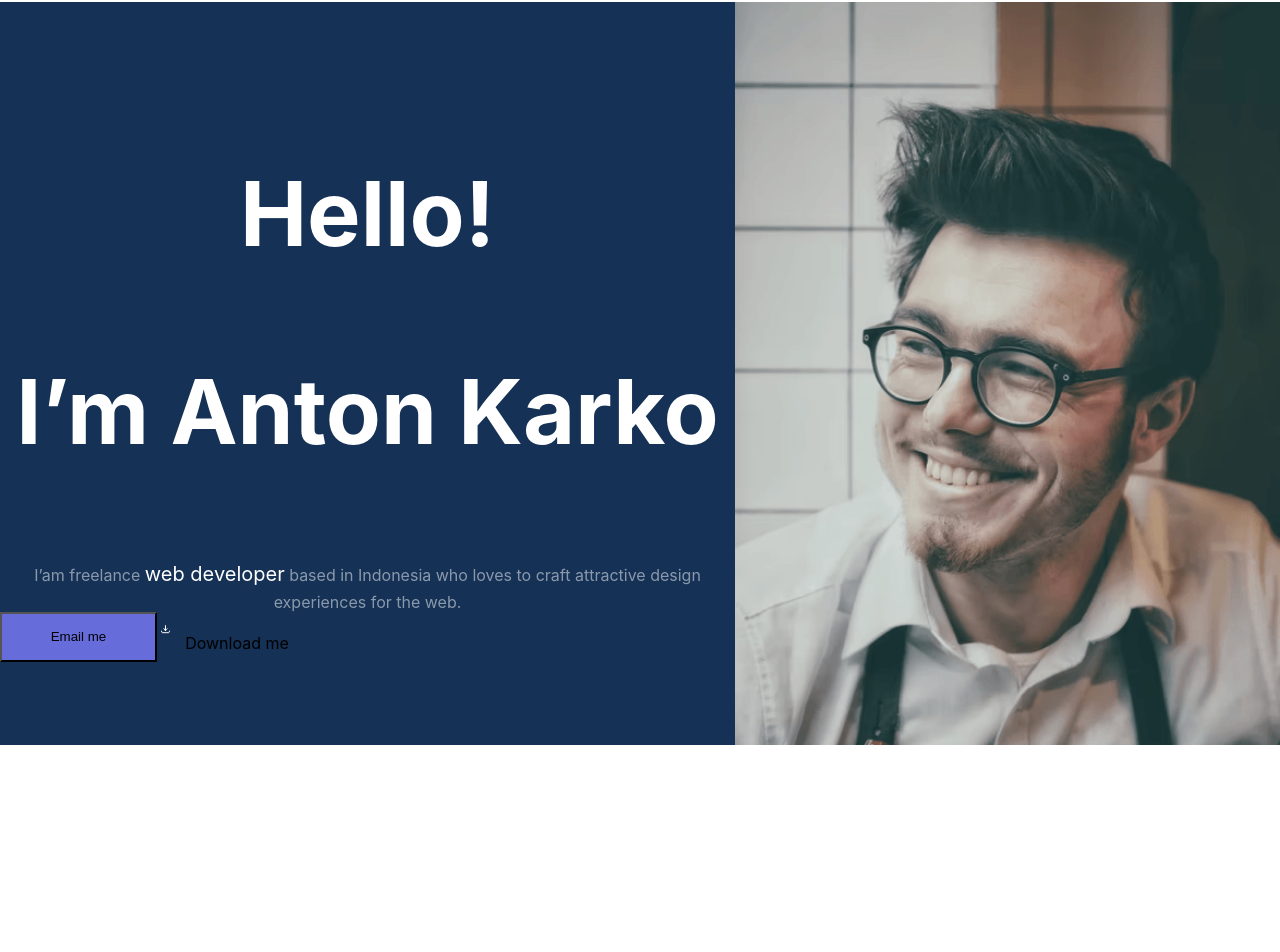
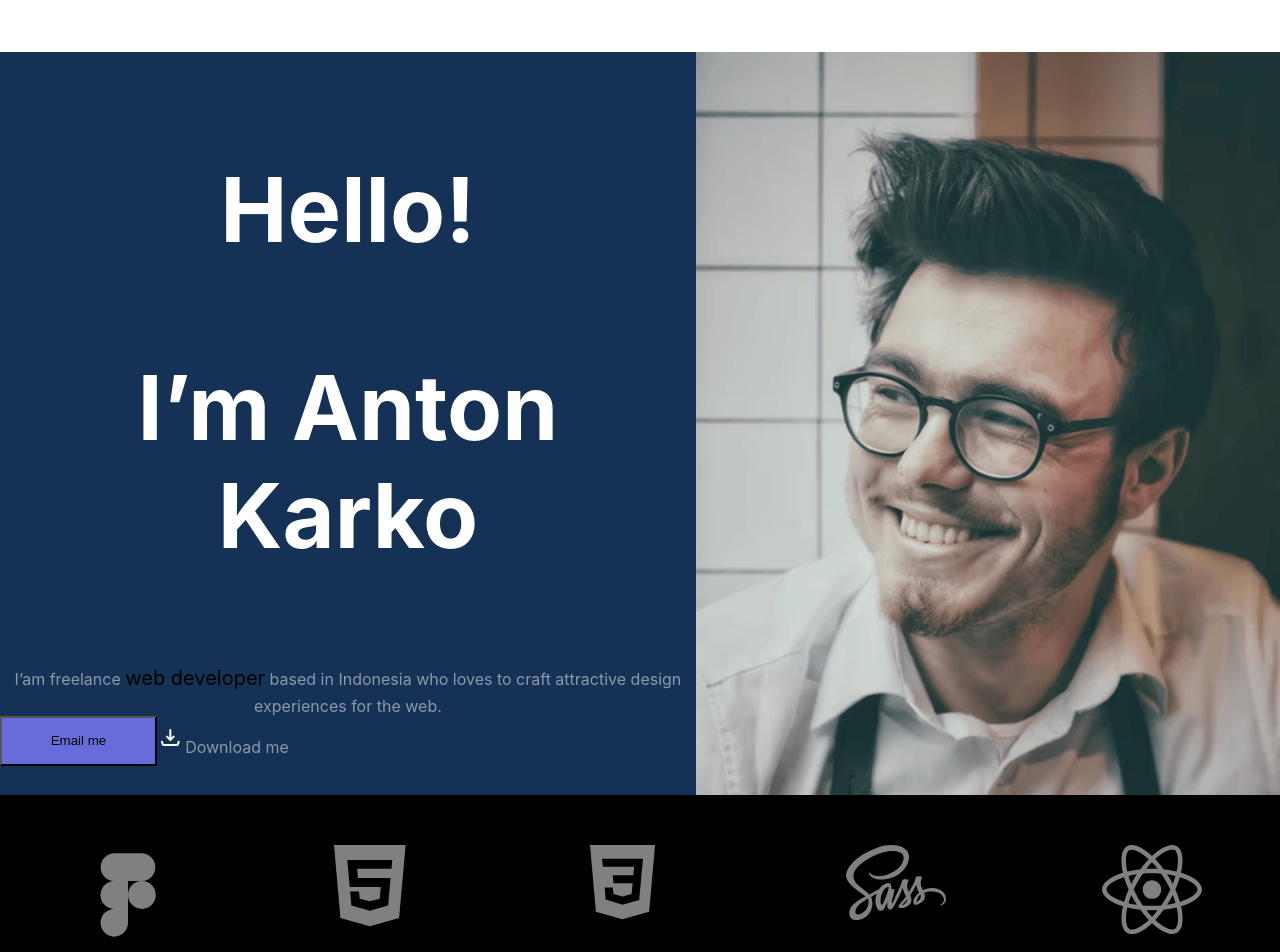
Before and after one commit to KOSHAK2008/Portfolio, a React (Vite) app: page / in a window 1280 px wide. Shown: the part 52-1004 px from the top of the page. Before the commit the page ends 800 px from the top, so only its background shows below. Built offline with nearby package versions, Linux system fonts and the light colour scheme.

Commit message:
feat: try do skills

```diff
--- a/src/App.tsx
+++ b/src/App.tsx
@@ -1,12 +1,14 @@
 import './App.css'
 import {Header} from "./layout/header/Header.tsx";
 import {Main} from "./layout/section/main/Main.tsx";
+import {Skills} from "./layout/section/skills/Skills.tsx";
 
 function App() {
     return (
         <div className="App">
             <Header/>
             <Main/>
+            <Skills/>
         </div>
     )
 }
--- a/src/components/icon/Icon.tsx
+++ b/src/components/icon/Icon.tsx
@@ -5,11 +5,12 @@ type IconPropsType = {
     width?: string;
     height?: string;
     viewBox?: string;
+    preserveAspectRatio?: string;
 }
 
 export const Icon = (props: IconPropsType) => {
     return (
-        <svg width={props.width || "50"} height={props.height || "50"} viewBox={props.viewBox || "0 0 50 50"}
+        <svg width={props.width || "100"} height={props.height || "100"} viewBox={props.viewBox || "0 0 100% 100%"}  preserveAspectRatio="none"
              fill="none" xmlns="http://www.w3.org/2000/svg">
             <use xlinkHref={`${iconsSprite}#${props.iconId}`}/>
         </svg>
--- a/src/layout/section/main/Main.tsx
+++ b/src/layout/section/main/Main.tsx
@@ -1,7 +1,7 @@
 import styled from "styled-components";
 import photo from "../../../assets/images/man.png"
 import {FlexWraper} from "../../../components/FlexWraper.tsx";
-import {BoxBth} from "./BoxBth.tsx";
+import {TextHead} from "./TextHead.tsx";
 import {TextBlock} from "./TextBlock.tsx";
 
 export const Main = () => {
@@ -9,8 +9,8 @@ export const Main = () => {
         <div>
             <FlexWraper align={"center"}>
                 <FlexWraper justify={"space-between"} direction={"column"}>
+                    <TextHead/>
                     <TextBlock/>
-                    <BoxBth/>
                 </FlexWraper>
                 <Photo src={photo} alt=""/>
             </FlexWraper>
--- a/src/layout/section/main/TextBlock.tsx
+++ b/src/layout/section/main/TextBlock.tsx
@@ -1,27 +1,17 @@
 import styled from "styled-components";
+import {BoxBth} from "./BoxBth.tsx";
 
 export const TextBlock = () => {
     return (
         <StyledTextBlock>
-            <h2>Hello!</h2><p>I’m Anton Karko</p>
             <span>I’am freelance </span><h1>web developer</h1> <span>based in Indonesia who loves to craft attractive design experiences for the web.</span>
+            <BoxBth/>
         </StyledTextBlock>
     );
 };
 
 const StyledTextBlock= styled.div`
-    width: 735px;
-    color: #FFFFFF;
 
-    h2,p {
-        //font-family: Playfair Display;
-        font-weight: 700;
-        //font-style: Bold;
-        font-size: 90px;
-        //leading-trim: NONE;
-        line-height: 120%;
-        letter-spacing: 0;
-    }
     h1 {
         display: inline;
         //font-family: Poppins;
--- /dev/null
+++ b/src/layout/section/main/TextHead.tsx
@@ -0,0 +1,22 @@
+import styled from "styled-components";
+
+export const TextHead = () => {
+    return (<StyleTextHead>
+            <h2>Hello!</h2><p>I’m Anton Karko</p>
+        </StyleTextHead>
+    );
+};
+const StyleTextHead = styled.div`
+    //width: 735px;
+    color: #FFFFFF;
+
+    h2,p {
+        //font-family: Playfair Display;
+        font-weight: 700;
+        //font-style: Bold;
+        font-size: 90px;
+        //leading-trim: NONE;
+        line-height: 120%;
+        letter-spacing: 0;
+    }
+`
--- /dev/null
+++ b/src/layout/section/skills/Skills.tsx
@@ -0,0 +1,27 @@
+import styled from "styled-components";
+import {Icon} from "../../../components/icon/Icon.tsx";
+
+export const Skills = () => {
+    return (
+        <StyledSkills>
+            <Icon iconId={"figma"}/>
+            <Icon iconId={"html"}/>
+            <Icon iconId={"css"}/>
+            <Icon iconId={"sass"}/>
+            <Icon iconId={"react"}/>
+        </StyledSkills>
+    );
+};
+
+const StyledSkills = styled.section`
+    height: 200px;
+    background-color: black;
+    display: flex;
+    justify-content: space-around;
+    align-items: center;
+
+    &last-child {
+        background-size: cover;
+
+    }
+`
```
